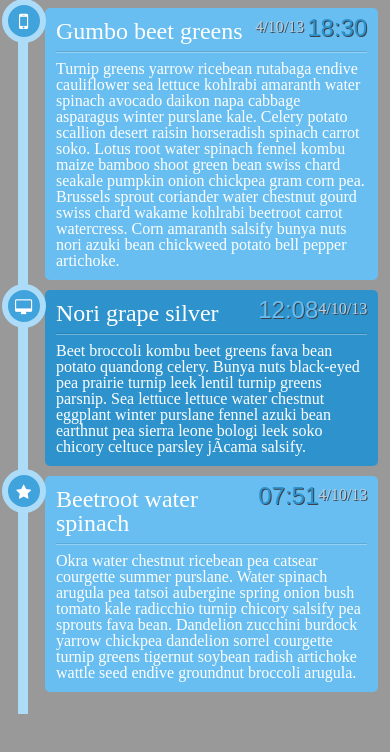
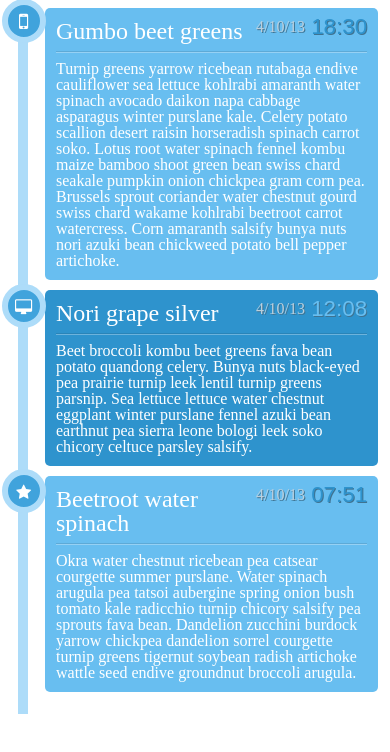
Before and after one commit to ac-perkins/w2d3, a plain HTML site: page index.html in a window 390 px wide. Drawn offline with Linux system fonts and the light colour scheme.

Commit message:
Refine media queries

```diff
--- a/index.html
+++ b/index.html
@@ -22,18 +22,18 @@
           <p>Turnip greens yarrow ricebean rutabaga endive cauliflower sea lettuce kohlrabi amaranth water spinach avocado daikon napa cabbage asparagus winter purslane kale. Celery potato scallion desert raisin horseradish spinach carrot soko. Lotus root water spinach fennel kombu maize bamboo shoot green bean swiss chard seakale pumpkin onion chickpea gram corn pea. Brussels sprout coriander water chestnut gourd swiss chard wakame kohlrabi beetroot carrot watercress. Corn amaranth salsify bunya nuts nori azuki bean chickweed potato bell pepper artichoke.</p>
         </article>
         <article>
+          <time class="military-time">12:08</time>
           <time>4/10/13</time>
-          <time class="military-time">12:08</time>
           <div class="timeline">
             <div class="icon"><i class="fa fa-desktop"></i></div>
           </div>
           <h2>Nori grape silver</h2>
           <hr>
-          <p>Beet broccoli kombu beet greens fava bean potato quandong celery. Bunya nuts black-eyed pea prairie turnip leek lentil turnip greens parsnip. Sea lettuce lettuce water chestnut eggplant winter purslane fennel azuki bean earthnut pea sierra leone bologi leek soko chicory celtuce parsley jÃ­cama salsify.</p>
+          <p>Beet broccoli kombu beet greens fava bean potato quandong celery. Bunya nuts black-eyed pea prairie turnip leek lentil turnip greens parsnip. Sea lettuce lettuce water chestnut eggplant winter purslane fennel azuki bean earthnut pea sierra leone bologi leek soko chicory celtuce parsley salsify.</p>
         </article>
         <article>
+          <time class="military-time">07:51</time>
           <time>4/10/13</time>
-          <time class="military-time">07:51</time>
           <div class="timeline">
             <div class="icon"><i class="fa fa-star"></i></div>
           </div>
--- a/sass/_timeline.scss
+++ b/sass/_timeline.scss
@@ -94,7 +94,7 @@ i {
 @media screen and (min-width: 668px) and (max-width: 1024px) {
   body {
     // width: 100%;
-    background-color: red;
+    // background-color: red;
   }
 
   main {
@@ -107,19 +107,20 @@ i {
   }
 
   .timeline {
-    left: -8%;
+    left: -6.5%;
   }
 
   .military-time {
     left: -25%;
-    font-size: 2.2em;
+    font-size: 1.9em;
+    margin-top: 2.5%;
   }
 }
 
 @media screen and (max-width: 667px) {
   body {
     // width: 100%;
-    background-color: #999;
+    // background-color: #999;
   }
 
   main {
@@ -139,19 +140,20 @@ i {
     position: relative;
     left: 0;
     float: right;
-    text-shadow: rgb(61, 65, 74) 1px 1px 0px;
+    top: -5%;
+    text-shadow: #3F7391 1px 1px 0px;
   }
 
   .military-time {
     position: relative;
     left: 0;
-    font-size: 1.5em;
+    font-size: 1.4em;
     float: right;
     // clear: right;
-    color: red;
+    // color: red;
     margin-top: -1%;
-    margin-left: 1%;
-    text-shadow: rgb(61, 65, 74) 1px 1px 0px;
+    margin-left: 2%;
+    text-shadow: #3F7391 1px 1px 0px;
   }
 
   article:nth-of-type(odd) {
```
Also changed, not shown: stylesheets/screen.css.
